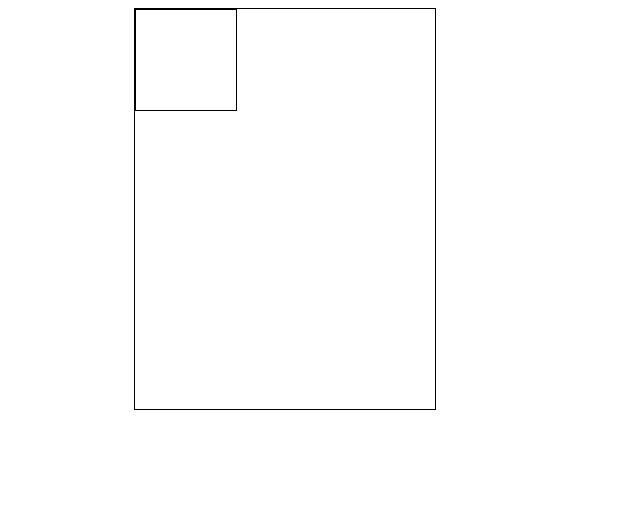
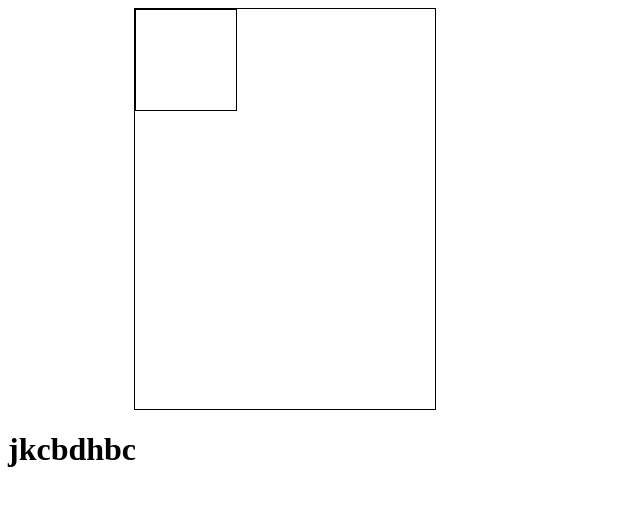
Before and after one commit to vohobjonoff/products, a plain HTML site: page index.html in a window 1280 px wide. Shown: the whole page, without its empty margins (0-640 px from the left). Drawn offline with Linux system fonts and the light colour scheme.

Commit message:
hq added

```diff
--- a/index.html
+++ b/index.html
@@ -16,7 +16,7 @@
     </div>
 
 
-
+<h1>jkcbdhbc</h1>
 
 
     <!-- <div class="wrapper">
```
Also changed, not shown: 1 other file.
